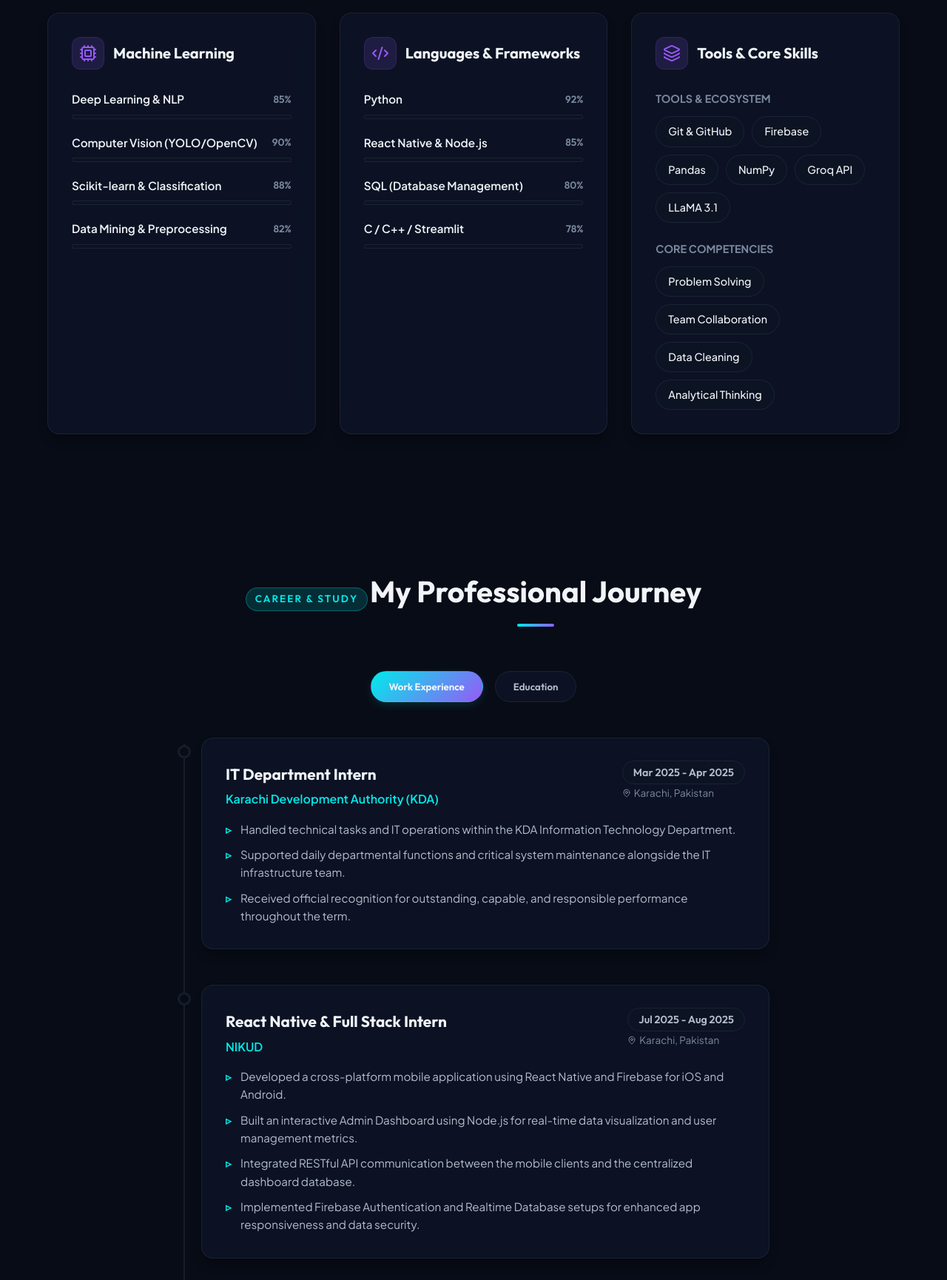
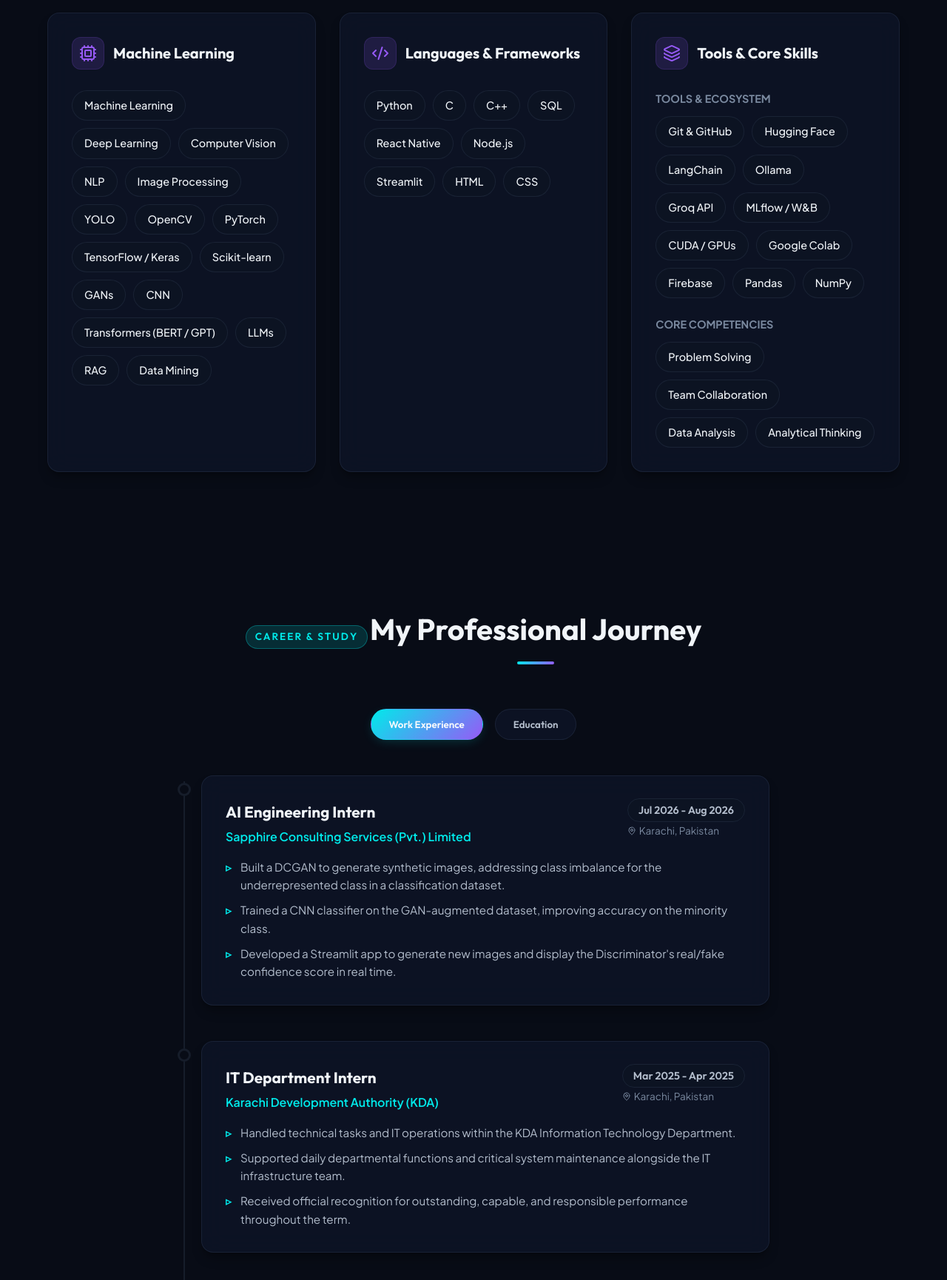
Before and after one commit to abdulwaqar20/abdul-waqar-portfolio, a plain HTML site: page index.html in a window 1280 px wide. Shown: the part 1700-3430 px from the top of the page at 74% size. Drawn offline with nearby package versions, Linux system fonts and the light colour scheme.

Commit message:
Update these chnages

```diff
--- a/index.html
+++ b/index.html
@@ -75,7 +75,7 @@
             Let's Talk <i data-lucide="message-square" class="display-btn"></i>
           </a>
           <a
-            href="assets/Abdul_Waqar_Resume.pdf"
+            href="assets/Abdul_Waqar_CV.pdf"
             target="_blank"
             class="btn btn-secondary"
           >
@@ -145,11 +145,11 @@
 
         <div class="stats-grid reveal">
           <div class="stat-card glass-card">
-            <div class="stat-number gradient-text" data-target="4">0</div>
+            <div class="stat-number gradient-text" data-target="5">0</div>
             <div class="stat-label">Completed Internships</div>
           </div>
           <div class="stat-card glass-card">
-            <div class="stat-number gradient-text" data-target="4">0</div>
+            <div class="stat-number gradient-text" data-target="5">0</div>
             <div class="stat-label">Core AI Projects</div>
           </div>
           <div class="stat-card glass-card">
@@ -157,7 +157,7 @@
             <div class="stat-label">University CGPA</div>
           </div>
           <div class="stat-card glass-card">
-            <div class="stat-number" style="color: var(--accent);" data-target="3">0</div>
+            <div class="stat-number" style="color: var(--accent);" data-target="4">0</div>
             <div class="stat-label">Professional Certs</div>
           </div>
         </div>
@@ -180,23 +180,23 @@
             <div class="skill-category-icon"><i data-lucide="cpu"></i></div>
             <h3 class="skill-category-title">Machine Learning</h3>
           </div>
-          <div class="skills-list">
-            <div class="skill-item">
-              <div class="skill-info"><span class="skill-name">Deep Learning & NLP</span><span class="skill-percent">85%</span></div>
-              <div class="skill-progress-bg"><div class="skill-progress-bar" data-progress="85%"></div></div>
-            </div>
-            <div class="skill-item">
-              <div class="skill-info"><span class="skill-name">Computer Vision (YOLO/OpenCV)</span><span class="skill-percent">90%</span></div>
-              <div class="skill-progress-bg"><div class="skill-progress-bar" data-progress="90%"></div></div>
-            </div>
-            <div class="skill-item">
-              <div class="skill-info"><span class="skill-name">Scikit-learn & Classification</span><span class="skill-percent">88%</span></div>
-              <div class="skill-progress-bg"><div class="skill-progress-bar" data-progress="88%"></div></div>
-            </div>
-            <div class="skill-item">
-              <div class="skill-info"><span class="skill-name">Data Mining & Preprocessing</span><span class="skill-percent">82%</span></div>
-              <div class="skill-progress-bg"><div class="skill-progress-bar" data-progress="82%"></div></div>
-            </div>
+          <div class="skills-tags">
+            <span class="skill-tag">Machine Learning</span>
+            <span class="skill-tag">Deep Learning</span>
+            <span class="skill-tag">Computer Vision</span>
+            <span class="skill-tag">NLP</span>
+            <span class="skill-tag">Image Processing</span>
+            <span class="skill-tag">YOLO</span>
+            <span class="skill-tag">OpenCV</span>
+            <span class="skill-tag">PyTorch</span>
+            <span class="skill-tag">TensorFlow / Keras</span>
+            <span class="skill-tag">Scikit-learn</span>
+            <span class="skill-tag">GANs</span>
+            <span class="skill-tag">CNN</span>
+            <span class="skill-tag">Transformers (BERT / GPT)</span>
+            <span class="skill-tag">LLMs</span>
+            <span class="skill-tag">RAG</span>
+            <span class="skill-tag">Data Mining</span>
           </div>
         </div>
 
@@ -206,27 +206,20 @@
             <div class="skill-category-icon"><i data-lucide="code-2"></i></div>
             <h3 class="skill-category-title">Languages & Frameworks</h3>
           </div>
-          <div class="skills-list">
-            <div class="skill-item">
-              <div class="skill-info"><span class="skill-name">Python</span><span class="skill-percent">92%</span></div>
-              <div class="skill-progress-bg"><div class="skill-progress-bar" data-progress="92%"></div></div>
-            </div>
-            <div class="skill-item">
-              <div class="skill-info"><span class="skill-name">React Native & Node.js</span><span class="skill-percent">85%</span></div>
-              <div class="skill-progress-bg"><div class="skill-progress-bar" data-progress="85%"></div></div>
-            </div>
-            <div class="skill-item">
-              <div class="skill-info"><span class="skill-name">SQL (Database Management)</span><span class="skill-percent">80%</span></div>
-              <div class="skill-progress-bg"><div class="skill-progress-bar" data-progress="80%"></div></div>
-            </div>
-            <div class="skill-item">
-              <div class="skill-info"><span class="skill-name">C / C++ / Streamlit</span><span class="skill-percent">78%</span></div>
-              <div class="skill-progress-bg"><div class="skill-progress-bar" data-progress="78%"></div></div>
-            </div>
+          <div class="skills-tags">
+            <span class="skill-tag">Python</span>
+            <span class="skill-tag">C</span>
+            <span class="skill-tag">C++</span>
+            <span class="skill-tag">SQL</span>
+            <span class="skill-tag">React Native</span>
+            <span class="skill-tag">Node.js</span>
+            <span class="skill-tag">Streamlit</span>
+            <span class="skill-tag">HTML</span>
+            <span class="skill-tag">CSS</span>
           </div>
         </div>
 
-        <!-- Tools & Cloud / Core Competencies -->
+        <!-- Tools & Core Skills -->
         <div class="skill-category glass-card reveal">
           <div class="skill-category-header">
             <div class="skill-category-icon"><i data-lucide="layers"></i></div>
@@ -236,11 +229,16 @@
             <h4 style="font-size: 0.9rem; color: var(--text-muted); margin-bottom: 12px; font-weight: 700; text-transform: uppercase;">Tools & Ecosystem</h4>
             <div class="skills-tags">
               <span class="skill-tag">Git & GitHub</span>
+              <span class="skill-tag">Hugging Face</span>
+              <span class="skill-tag">LangChain</span>
+              <span class="skill-tag">Ollama</span>
+              <span class="skill-tag">Groq API</span>
+              <span class="skill-tag">MLflow / W&B</span>
+              <span class="skill-tag">CUDA / GPUs</span>
+              <span class="skill-tag">Google Colab</span>
               <span class="skill-tag">Firebase</span>
               <span class="skill-tag">Pandas</span>
               <span class="skill-tag">NumPy</span>
-              <span class="skill-tag">Groq API</span>
-              <span class="skill-tag">LLaMA 3.1</span>
             </div>
           </div>
           <div>
@@ -248,7 +246,7 @@
             <div class="skills-tags">
               <span class="skill-tag">Problem Solving</span>
               <span class="skill-tag">Team Collaboration</span>
-              <span class="skill-tag">Data Cleaning</span>
+              <span class="skill-tag">Data Analysis</span>
               <span class="skill-tag">Analytical Thinking</span>
             </div>
           </div>
@@ -273,6 +271,29 @@
       <div class="timeline-wrapper reveal">
         <!-- Experience Timeline -->
         <div class="timeline-container active" id="timeline-experience">
+          <!-- Sapphire Consulting Services -->
+          <div class="timeline-item">
+            <div class="timeline-dot"></div>
+            <div class="timeline-card glass-card">
+              <div class="timeline-header">
+                <div>
+                  <h3 class="timeline-role">AI Engineering Intern</h3>
+                  <div class="timeline-org">Sapphire Consulting Services (Pvt.) Limited</div>
+                </div>
+                <div>
+                  <span class="timeline-date">Jul 2026 - Aug 2026</span>
+                  <div class="timeline-loc"><i data-lucide="map-pin" style="width:12px;"></i> Karachi, Pakistan</div>
+                </div>
+              </div>
+              <div class="timeline-desc">
+                <ul>
+                  <li>Built a DCGAN to generate synthetic images, addressing class imbalance for the underrepresented class in a classification dataset.</li>
+                  <li>Trained a CNN classifier on the GAN-augmented dataset, improving accuracy on the minority class.</li>
+                  <li>Developed a Streamlit app to generate new images and display the Discriminator's real/fake confidence score in real time.</li>
+                </ul>
+              </div>
+            </div>
+          </div>
           <!-- KDA -->
           <div class="timeline-item">
             <div class="timeline-dot"></div>
@@ -464,6 +485,28 @@
 
       <!-- Projects Grid -->
       <div class="projects-grid reveal">
+        <!-- Smart Patient Care -->
+        <div class="project-card glass-card" data-category="ai-ml" data-index="4">
+          <div class="project-img-box">
+            <img src="assets/smart_patient_care.png" alt="Smart Patient Care">
+            <div class="project-overlay">
+              <span class="project-overlay-btn">View Project Details</span>
+            </div>
+          </div>
+          <div class="project-info">
+            <h3 class="project-title">Smart Patient Care</h3>
+            <p class="project-desc">
+              Built a patient timeline and evidence retrieval system on MIMIC-IV, where every answer is grounded in and traceable to the source data.
+            </p>
+            <div class="project-tags">
+              <span class="project-tag">Python</span>
+              <span class="project-tag">LLM</span>
+              <span class="project-tag">RAG</span>
+              <span class="project-tag">MIMIC-IV</span>
+            </div>
+          </div>
+        </div>
+
         <!-- Smart Park -->
         <div class="project-card glass-card" data-category="cv" data-index="1">
           <div class="project-img-box">
@@ -530,10 +573,10 @@
           </div>
         </div>
 
-        <!-- General Health Chatbot -->
-        <div class="project-card glass-card" data-category="ai-ml" data-index="5">
+        <!-- General Health Query Chatbot -->
+        <div class="project-card glass-card" data-category="ai-ml" data-index="3">
           <div class="project-img-box">
-            <img src="assets/chatbot.png" alt="General Health Chatbot">
+            <img src="assets/chatbot.png" alt="General Health Query Chatbot">
             <div class="project-overlay">
               <span class="project-overlay-btn">View Project Details</span>
             </div>
@@ -541,12 +584,13 @@
           <div class="project-info">
             <h3 class="project-title">General Health Query Chatbot</h3>
             <p class="project-desc">
-              Built an interactive conversational command-line chatbot using LLaMA 3.1 LLM via Groq API.
+              Streamlit health assistant on GPT-OSS 20B with multi-turn memory and built-in safety guardrails against diagnosis and medication advice.
             </p>
             <div class="project-tags">
               <span class="project-tag">Python</span>
               <span class="project-tag">Groq API</span>
-              <span class="project-tag">LLaMA 3.1</span>
+              <span class="project-tag">GPT-OSS 20B</span>
+              <span class="project-tag">Streamlit</span>
             </div>
           </div>
         </div>
@@ -591,6 +635,16 @@
               <span class="cert-date">Feb 2026 • 3-day Conference</span>
             </div>
             <a href="https://drive.google.com/file/d/19CZVmaJY27Nsizk6BRKf-ntveB5qvE3K/view?usp=sharing" target="_blank" rel="noopener noreferrer" class="cert-view-btn">View Certificate</a>
+          </div>
+
+          <!-- Cert 4 -->
+          <div class="cert-card glass-card">
+            <div class="cert-info">
+              <h3>SGTDP Hackathon 2026 Participant</h3>
+              <p class="cert-issuer">Sofstica Solutions</p>
+              <span class="cert-date">2026 • 48-hour AI Challenge</span>
+            </div>
+            <a href="https://drive.google.com/file/d/16q_pGQIJsLk1OJNnPbx2jb6GZ2ZmvL0A/view?usp=sharing" target="_blank" rel="noopener noreferrer" class="cert-view-btn">View Certificate</a>
           </div>
         </div>
         </div>
@@ -812,7 +866,7 @@
 
         <div class="modal-footer">
           <div class="modal-links">
-            <a href="https://github.com/abdulwaqar20" target="_blank" rel="noopener noreferrer" class="btn btn-primary repository-btn">
+            <a href="#" id="modal-repo-btn" target="_blank" rel="noopener noreferrer" class="btn btn-primary repository-btn">
               <svg width="16" height="16" viewBox="0 0 24 24" fill="currentColor" aria-hidden="true">
                 <path d="M12 .5C5.73.5.5 5.73.5 12c0 5.08 3.29 9.39 7.86 10.91.57.1.78-.25.78-.55 0-.27-.01-1.17-.02-2.12-3.2.7-3.88-1.36-3.88-1.36-.52-1.33-1.28-1.68-1.28-1.68-1.05-.72.08-.71.08-.71 1.16.08 1.77 1.19 1.77 1.19 1.03 1.77 2.7 1.26 3.36.96.1-.75.4-1.26.73-1.55-2.55-.29-5.24-1.28-5.24-5.7 0-1.26.45-2.29 1.19-3.1-.12-.29-.52-1.46.11-3.04 0 0 .97-.31 3.18 1.18a11.1 11.1 0 0 1 5.79 0c2.2-1.49 3.17-1.18 3.17-1.18.63 1.58.23 2.75.11 3.04.74.81 1.19 1.84 1.19 3.1 0 4.43-2.7 5.4-5.27 5.69.42.36.78 1.08.78 2.17 0 1.57-.01 2.83-.01 3.22 0 .31.2.66.79.55C20.71 21.39 24 17.08 24 12c0-6.27-5.23-11.5-12-11.5z"/>
               </svg> View Repository
--- a/script.js
+++ b/script.js
@@ -11,7 +11,7 @@ const projectsData = [
       "Combined standard machine learning inference with rule-based keyword filters to handle low-confidence boundary predictions.",
       "Developed a custom Streamlit web interface with real-time text analysis, confidence meters, and interactive confusion matrices."
     ],
-    demoLink: "#"
+    repoLink: "https://github.com/abdulwaqar20/Hate-Speech-And-Cyber-Bullying-Detection"
   },
   {
     title: "Smart Park - Object Detection",
@@ -24,7 +24,7 @@ const projectsData = [
       "Implemented confidence threshold tuning and color-coded green (free) and red (occupied) bounding boxes.",
       "Created a Streamlit interface supporting media file uploads and real-time inference displays."
     ],
-    demoLink: "#"
+    repoLink: "https://github.com/abdulwaqar20/Smart-Park"
   },
   {
     title: "Library Recommendation System",
@@ -37,20 +37,35 @@ const projectsData = [
       "Integrated fuzzy string matching algorithms to handle typos and spelling mistakes in user search queries.",
       "Embedded Plotly charts in a Streamlit web application to visualize recommendations and group ratings."
     ],
-    demoLink: "#"
+    repoLink: "https://github.com/abdulwaqar20/Library-Recommendation-System"
+  },
+    {
+    title: "General Health Query Chatbot",
+    category: "ai-ml",
+    tags: ["Python", "Groq API", "GPT-OSS 20B", "Streamlit"],
+    image: "assets/chatbot.png",
+    description: "A conversational health information assistant built with Groq's GPT-OSS 20B and a Streamlit interface. It gives general educational answers on common health topics, with safety rules that prevent diagnosis and personalized treatment advice.",
+    highlights: [
+      "Built a multi-turn Streamlit chat app with session conversation history, powered by GPT-OSS 20B through the Groq API.",
+      "Engineered a safety-focused system prompt that avoids diagnosis, blocks personalized medication advice, and flags emergency symptoms.",
+      "Added self-harm safety handling that refuses method requests and gives supportive guidance instead.",
+      "Appended the medical disclaimer in Python code rather than relying on the LLM, so every response includes it."
+    ],
+    repoLink: "https://github.com/abdulwaqar20/General-Health-Query-Chatbot"
   },
   {
-    title: "General Health Query Chatbot",
+    title: "Smart Patient Care",
     category: "ai-ml",
-    tags: ["Python", "Groq API", "LLaMA 3.1"],
-    image: "assets/chatbot.png",
-    description: "Developed an interactive command-line assistant using advanced prompt engineering and modern LLMs to answer health queries safely.",
+    tags: ["Python", "LLM", "RAG", "MIMIC-IV"],
+    image: "assets/smart_patient_care.png",
+    description: "Built during the 48-hour SGTDP Hackathon 2026 by Sofstica Solutions. A structured patient timeline and evidence retrieval system on the MIMIC-IV Clinical Database Demo v2.2, designed so the AI answers from reliable data instead of making things up.",
     highlights: [
-      "Connected local python console clients to LLaMA 3.1 LLM endpoints via the Groq cloud API.",
-      "Applied strict system prompt constraints to ensure helpful responses while filtering out self-diagnoses.",
-      "Designed clean multi-turn conversational loops with input formatting."
+      "Displays a patient's full hospital timeline in one place, with patient-specific chat history for continued conversations.",
+      "Answers plain-English questions about patient records by retrieving data first, then generating the response from that evidence.",
+      "Traces every answer back to the exact source table, field, and row for full transparency.",
+      "Built solo in 48 hours, focusing on system design, data flow, testing, and reliability."
     ],
-    demoLink: "#"
+    repoLink: "https://github.com/abdulwaqar20/Smart-Patient-Care"
   }
 ];
 
@@ -369,6 +384,11 @@ function openModal(index) {
     demoBtn.href = proj.demoLink;
   }
 
+  const repoBtn = document.getElementById("modal-repo-btn");
+  if (repoBtn) {
+    repoBtn.href = proj.repoLink || "https://github.com/abdulwaqar20";
+  }
+
   modal.classList.add("active");
   document.body.style.overflow = "hidden"; // Prevent background scrolling
 
--- a/styles.css
+++ b/styles.css
@@ -1127,6 +1127,7 @@ input, textarea, button {
   display: grid;
   grid-template-columns: 1.1fr 0.9fr;
   gap: 48px;
+  align-items: start;
 }
 
 .certifications-list {
@@ -1185,8 +1186,6 @@ input, textarea, button {
   padding: 40px;
   display: flex;
   flex-direction: column;
-  justify-content: center;
-  height: 100%;
 }
 
 .lang-grid {
```
Also changed, not shown: 3 other files.
